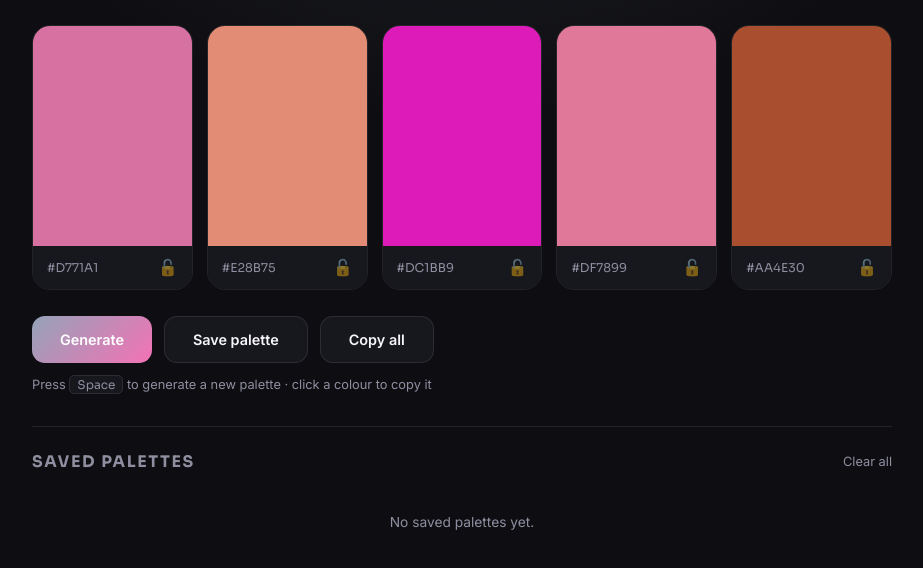
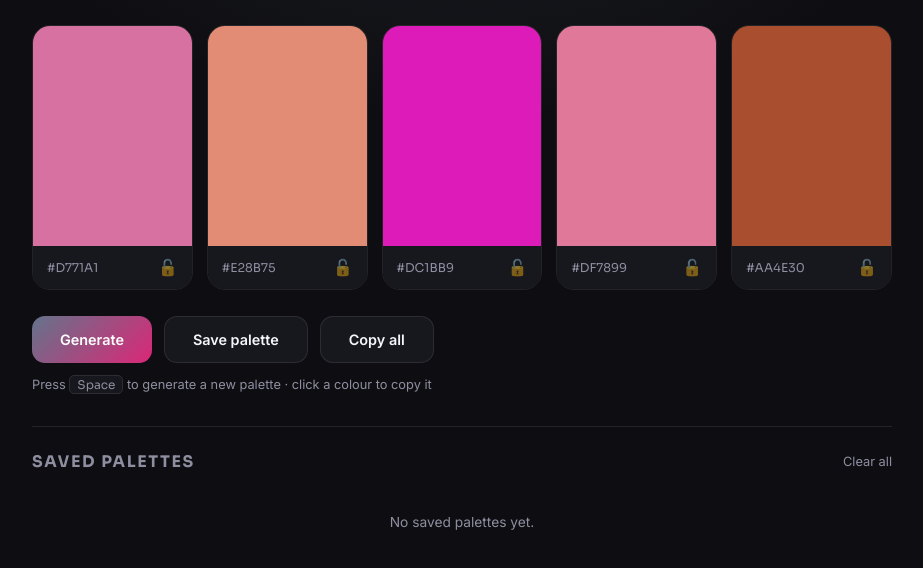
Before and after one commit to Ayo-2010/color-palette, a plain HTML site: page index.html in a window 1280 px wide. Shown: the part 102-670 px from the top of the page, without its empty margins (178-1101 px from the left). Drawn offline with Linux system fonts and the light colour scheme.

Commit message:
Fix interface bugs and refine styling

```diff
--- a/styles.css
+++ b/styles.css
@@ -120,7 +120,7 @@ h1, h2 { font-family: 'Sora', sans-serif; }
   cursor: pointer;
   transition: transform 0.2s, box-shadow 0.2s, border-color 0.2s;
 }
-.btn.primary { background: linear-gradient(135deg, #94a3b8, #f472b6); color: #fff; }
+.btn.primary { background: linear-gradient(135deg, #64748b, #db2777); color: #fff; }
 .btn.primary:hover { transform: translateY(-2px); box-shadow: 0 14px 30px rgba(148, 163, 184, 0.4); }
 .btn.ghost { background: var(--panel); border: 1px solid var(--border); color: var(--text); }
 .btn.ghost:hover { transform: translateY(-2px); border-color: #94a3b8; }
```
